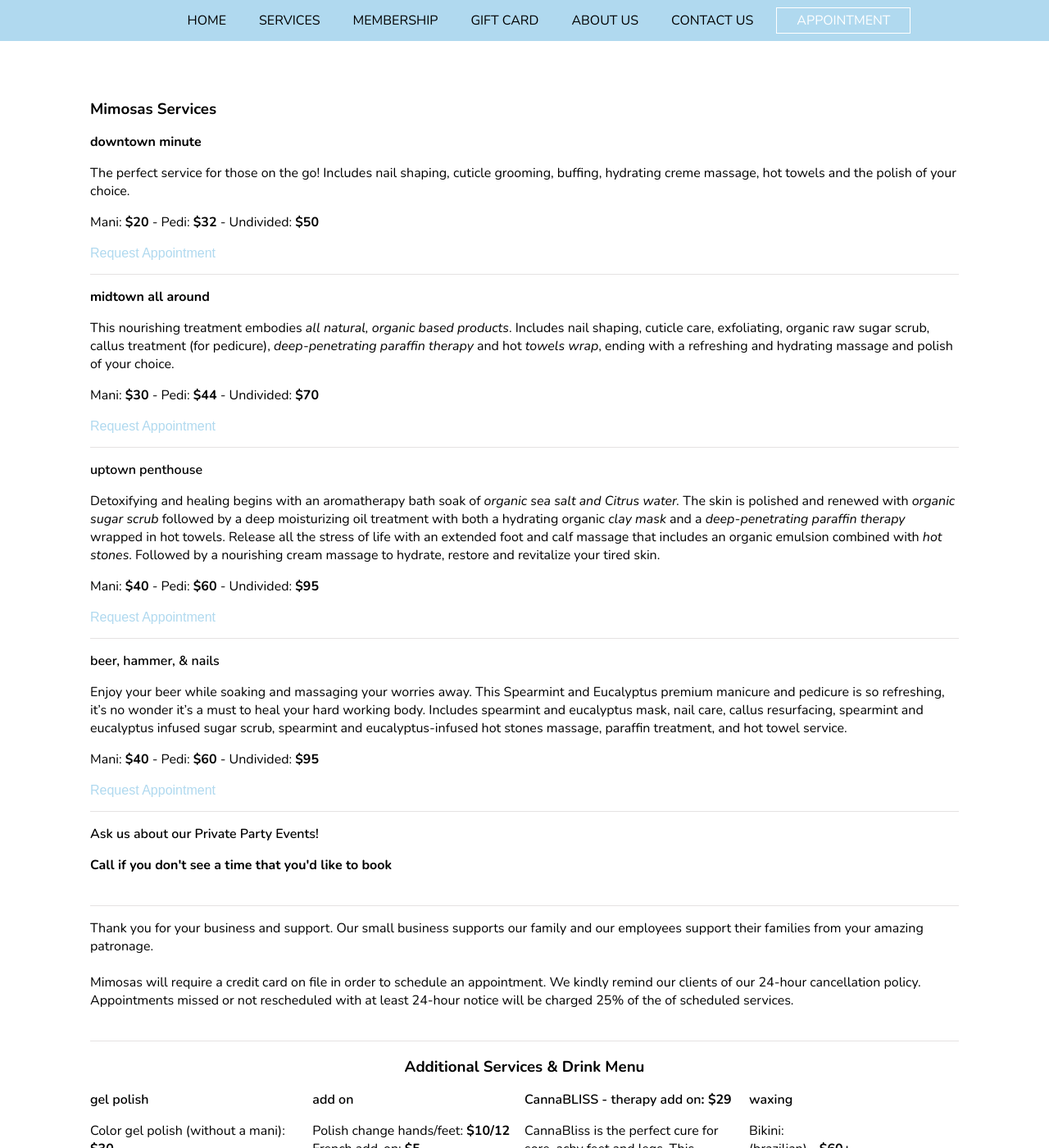
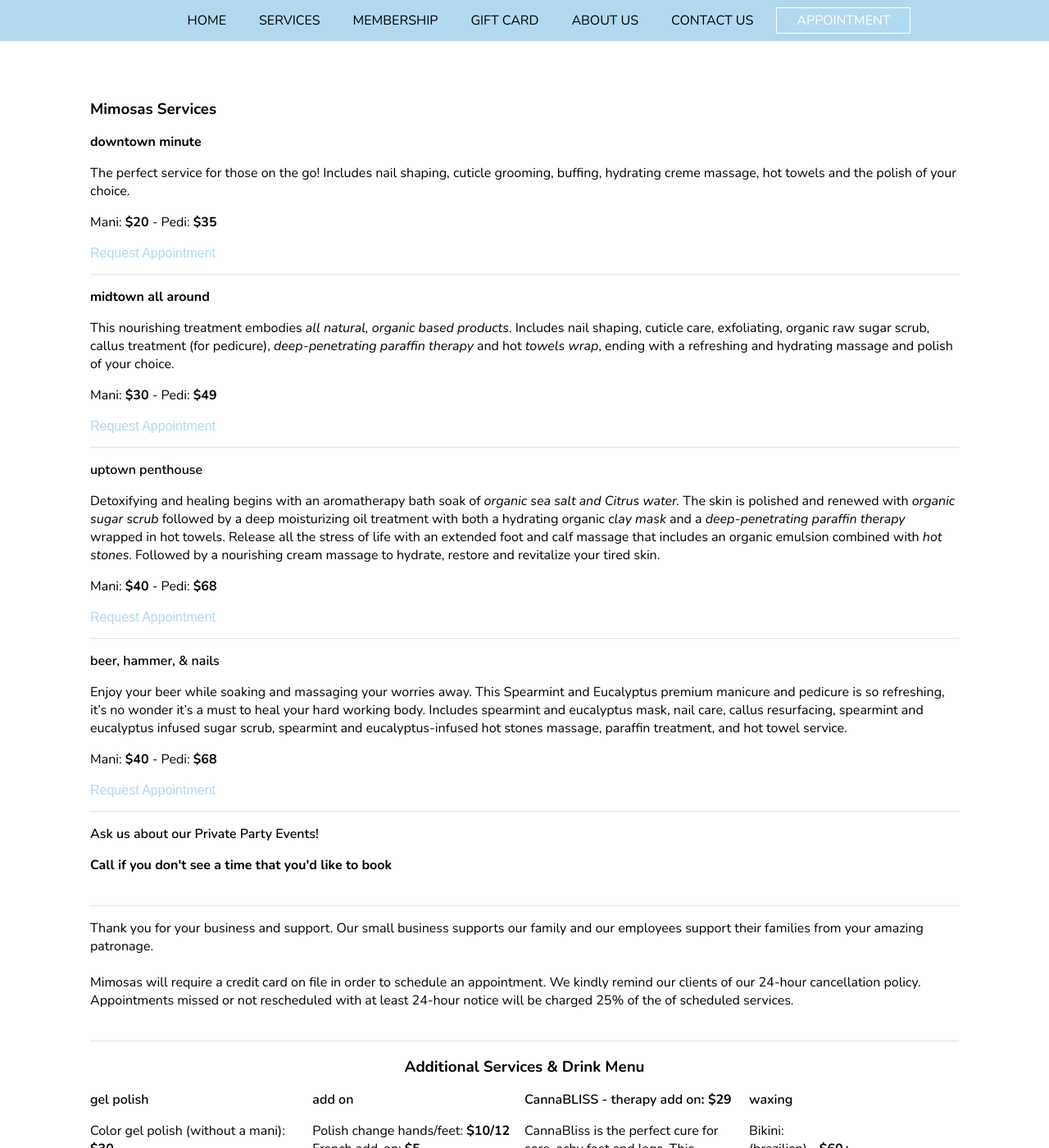
Before and after one commit to mimosasnailbar/mimosas, a Jekyll site: the page built from services.html, in a window 1280 px wide and 1400 px high, scrolled down 1754 px. Shown: the whole window at 82% size. Built offline with Jekyll 4.4.1, drawn with Linux system fonts in a browser that asks for light colours; nearby versions of some CDN libraries; some of the changed text lies outside the part shown.

Commit message:
Updated 'services.html' via CloudCannon

```diff
--- a/services.html
+++ b/services.html
@@ -55,7 +55,7 @@
 			The perfect service for those on the go! Includes nail shaping, cuticle grooming, buffing, hydrating creme massage, hot towels and the polish of your choice.
 		</p>
 		<p class="editable">
-			Mani: <strong>$20</strong> - Pedi: <strong>$32</strong>&nbsp;- Undivided: <strong>$50</strong>
+			Mani: <strong>$20</strong> - Pedi: <strong>$35</strong>
 		</p>
 		<a class="editable" target="_blank" href="https://www.vagaro.com/mimosasnailbar/book-now"><button class="appointment__button">
 				Request Appointment
@@ -69,7 +69,7 @@
 			This nourishing treatment embodies <em>all natural, organic based products</em>. Includes nail shaping, cuticle care, exfoliating, organic raw sugar scrub, callus treatment (for pedicure), <em>deep-penetrating paraffin therapy</em> and hot <em>towels wrap</em>, ending with a refreshing and hydrating massage and polish of your choice.
 		</p>
 		<p class="editable">
-			Mani: <strong>$30</strong> - Pedi: <strong>$44</strong>&nbsp;- Undivided: <strong>$70</strong>
+			Mani: <strong>$30</strong> - Pedi: <strong>$49</strong>
 		</p>
 		<a class="editable" target="_blank" href="https://www.vagaro.com/mimosasnailbar/book-now"><button class="appointment__button">
 				Request Appointment
@@ -83,7 +83,7 @@
 			Detoxifying and healing begins with an aromatherapy bath soak of <em>organic sea salt and Citrus water. </em>The skin is polished and renewed with <em>organic sugar scrub</em> followed by a deep moisturizing oil treatment with both a hydrating organic <em>clay mask</em> and a <em>deep-penetrating paraffin therapy</em> wrapped in hot towels. Release all the stress of life with an extended foot and calf massage that includes an organic emulsion combined with <em>hot stones</em>. Followed by a nourishing cream massage to hydrate, restore and revitalize your tired skin.
 		</p>
 		<p class="editable">
-			Mani: <strong>$40</strong> - Pedi: <strong>$60</strong> - Undivided: <strong>$95</strong>
+			Mani: <strong>$40</strong> - Pedi: <strong>$68</strong>
 		</p>
 		<a class="editable" target="_blank" href="https://www.vagaro.com/mimosasnailbar/book-now"><button class="appointment__button">
 				Request Appointment
@@ -97,7 +97,7 @@
 			Enjoy your beer while soaking and massaging your worries away. This Spearmint and Eucalyptus premium manicure and pedicure is so refreshing, it&rsquo;s no wonder it&rsquo;s a must to heal your hard working body. Includes spearmint and eucalyptus mask, nail care, callus resurfacing, spearmint and eucalyptus infused sugar scrub, spearmint and eucalyptus-infused hot stones massage, paraffin treatment, and hot towel service.
 		</p>
 		<p class="editable">
-			Mani: <strong>$40</strong>&nbsp;- Pedi: <strong>$60</strong> - Undivided: <strong>$95</strong>
+			Mani: <strong>$40</strong>&nbsp;- Pedi: <strong>$68</strong>
 		</p>
 		<a class="editable" target="_blank" href="https://www.vagaro.com/mimosasnailbar/book-now"><button class="appointment__button">
 				Request Appointment
```
Also changed, not shown: other parts of services.html (+2 -2 lines).
